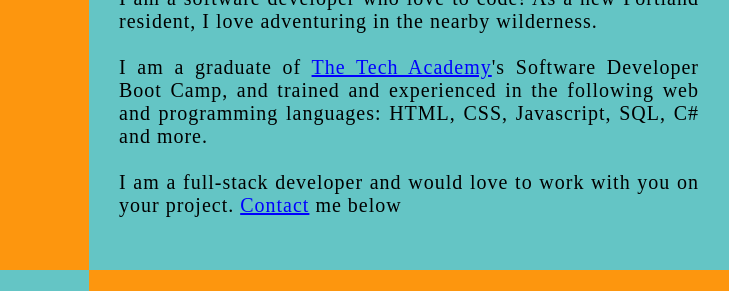
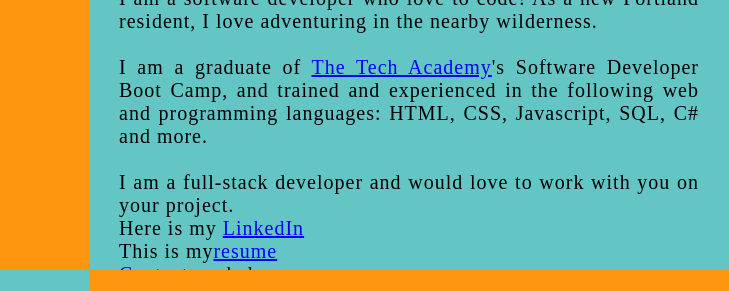
Before and after one commit to ConnorSharpe/HTML-and-CSS-Projects, a plain HTML site: page Portfolio Project/index.html in a window 1280 px wide. Shown: the part 802-1093 px from the top of the page, 551-1280 px from the left. Drawn offline with Linux system fonts and the light colour scheme.

Commit message:
included resume adn linked in

```diff
--- a/Portfolio Project/index.html
+++ b/Portfolio Project/index.html
@@ -57,7 +57,10 @@
         </div>
         <div class="Column_1">
             <h1>About</h1>
-                <p>I am a software developer who love to code! As a new Portland resident, I love adventuring in the nearby wilderness. <br><br>I am a graduate of <a href="https://www.learncodinganywhere.com" target="blank">The Tech Academy</a>'s Software Developer Boot Camp, and trained and experienced in the following web and programming languages: HTML, CSS, Javascript, SQL, C# and more. <br> <br>I am a full-stack developer and would love to work with you on your project. <a href="#Contact">Contact</a> me below</p>
+                <p>I am a software developer who love to code! As a new Portland resident, I love adventuring in the nearby wilderness. <br><br>I am a graduate of <a href="https://www.learncodinganywhere.com" target="blank">The Tech Academy</a>'s Software Developer Boot Camp, and trained and experienced in the following web and programming languages: HTML, CSS, Javascript, SQL, C# and more. <br> <br>I am a full-stack developer and would love to work with you on your project. <br />
+                Here is my <a href="https://www.linkedin.com/in/connor-sharpe-581b0a64/">LinkedIn</a><br />
+                This is my<a href="https://www.linkedin.com/in/connor-sharpe-581b0a64/">resume</a><br />
+                <a href="#Contact">Contact</a> me below</p>
         </div>
     </div>
 
```
